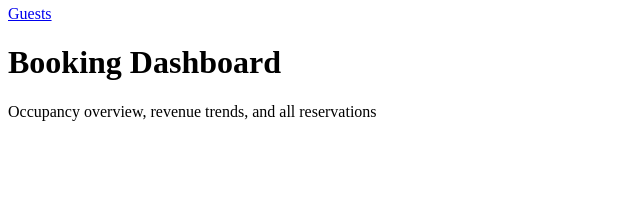
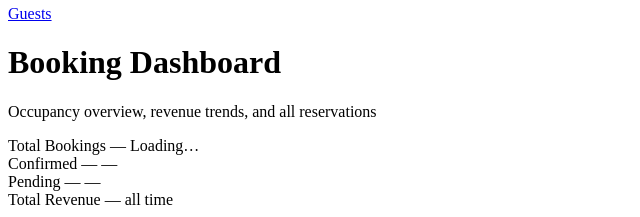
Before and after one commit to Reduan-borno/Web-Tech-Hackathon, a PHP site: page /bookingList.php in a window 1280 px wide. Shown: the part 5147-5364 px from the top of the page, without its empty margins (0-640 px from the left). Before the commit the page ends 5268 px from the top, so only its background shows below. Run offline with PHP 8.4, Linux system fonts and the light colour scheme.

Commit message:
BokkingList

```diff
--- a/views/bookingList.php
+++ b/views/bookingList.php
@@ -46,3 +46,26 @@
         <h1 class="page-title">Booking Dashboard</h1>
         <p class="page-sub">Occupancy overview, revenue trends, and all reservations</p>
     </div>
+
+    <div class="stat-grid" id="stat-grid">
+        <div class="stat-card blue">
+            <span class="stat-label">Total Bookings</span>
+            <span class="stat-val" id="stat-total">—</span>
+            <span class="stat-delta" id="stat-delta-total">Loading…</span>
+        </div>
+        <div class="stat-card green">
+            <span class="stat-label">Confirmed</span>
+            <span class="stat-val" id="stat-confirmed">—</span>
+            <span class="stat-delta" id="stat-delta-confirmed">—</span>
+        </div>
+        <div class="stat-card amber">
+            <span class="stat-label">Pending</span>
+            <span class="stat-val" id="stat-pending">—</span>
+            <span class="stat-delta" id="stat-delta-pending">—</span>
+        </div>
+        <div class="stat-card teal">
+            <span class="stat-label">Total Revenue</span>
+            <span class="stat-val" id="stat-revenue">—</span>
+            <span class="stat-delta" id="stat-delta-revenue">all time</span>
+        </div>
+    </div>
```
